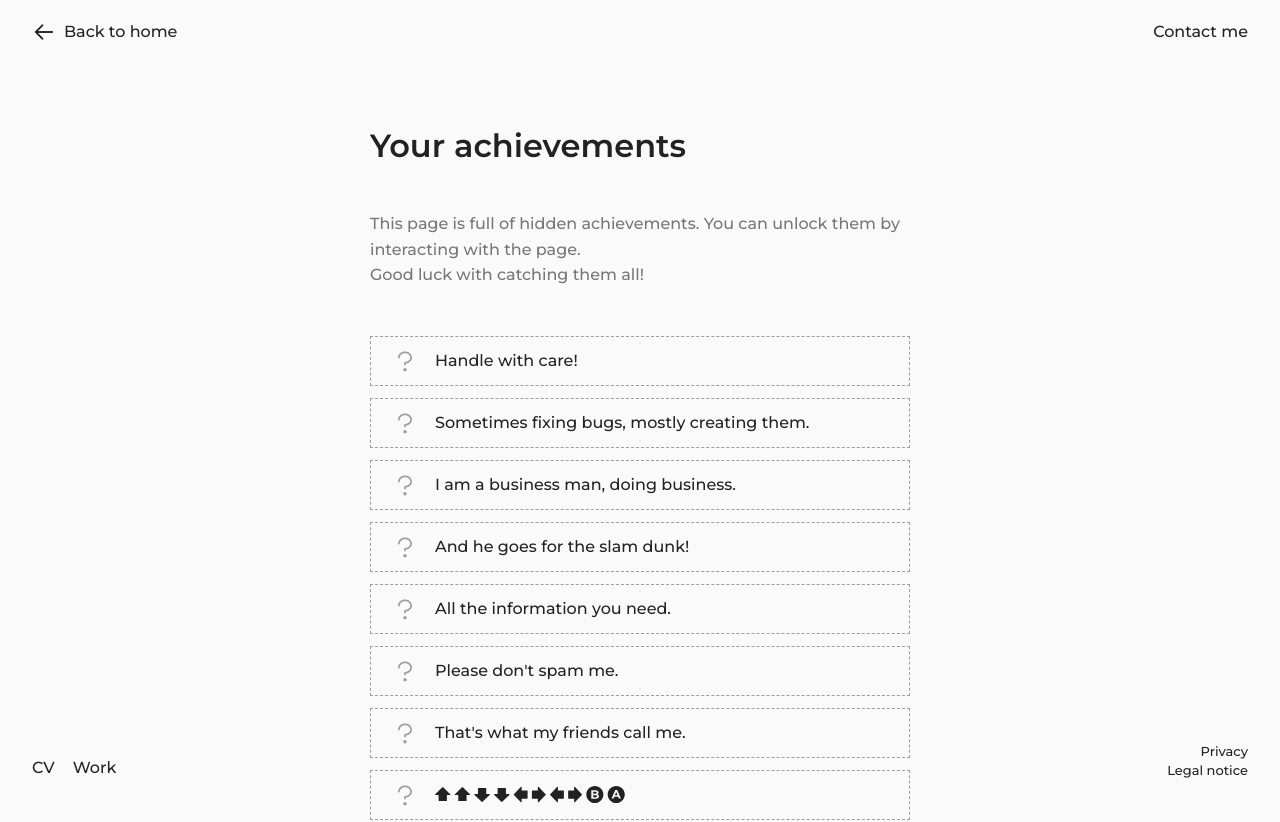
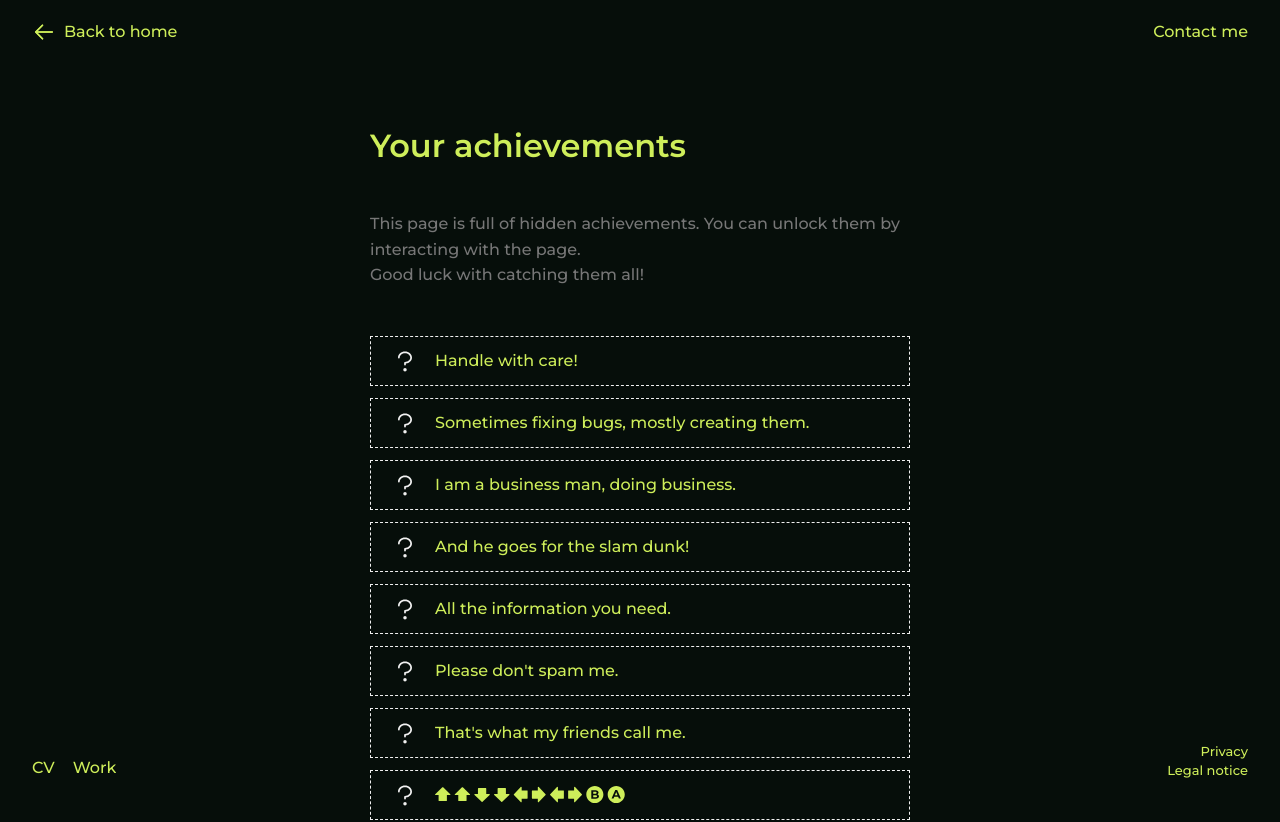
Before and after one commit to AdrianFahrbach/personal-website, a Next.js app: page /achievements in a window 1280 px wide. Shown: the top 822 px of the page. Built offline with nearby package versions, Linux system fonts and the light colour scheme.

Commit message:
✨ feat: add dark theme

```diff
--- a/src/components/Headline.module.scss
+++ b/src/components/Headline.module.scss
@@ -18,7 +18,7 @@
     font-size: 72px;
   }
   @media (min-width: 992px) {
-    font-size: 100px;
+    // font-size: 100px;
   }
 }
 
--- a/src/components/Headline.tsx
+++ b/src/components/Headline.tsx
@@ -1,4 +1,4 @@
-import { merchant } from '@/styles/fonts';
+import { enigma, merchant } from '@/styles/fonts';
 import classNames from 'classnames';
 import React from 'react';
 import styles from './Headline.module.scss';
@@ -47,8 +47,8 @@ export const Headline: React.FC<HeadlineProps> = ({ as = 'h1', text }) => {
   );
 
   return as === 'h1' ? (
-    <h1 className={classNames([styles.container, merchant.className])}>{parsedText}</h1>
+    <h1 className={classNames([styles.container, enigma.className])}>{parsedText}</h1>
   ) : (
-    <h2 className={classNames([styles.container, merchant.className])}>{parsedText}</h2>
+    <h2 className={classNames([styles.container, enigma.className])}>{parsedText}</h2>
   );
 };
--- a/src/styles/fonts.ts
+++ b/src/styles/fonts.ts
@@ -12,3 +12,13 @@ export const merchant = localFont({
     },
   ],
 });
+
+export const enigma = localFont({
+  src: [
+    {
+      path: '../assets/fonts/enigma-regular.woff',
+      weight: '400',
+      style: 'normal',
+    },
+  ],
+});
--- a/src/styles/globals.scss
+++ b/src/styles/globals.scss
@@ -1,8 +1,11 @@
 :root {
   --neutral-100: #fafafa;
+  --neutral-100: #060e0a;
   --neutral-100-transparent: rgba(250, 250, 250, 0.45);
   --neutral-900: #222;
+  --neutral-900: #CEEE5A;
   --neutral-900-transparent: rgba(22, 22, 22, 0.4);
+  --neutral-900-transparent: #F0F0F0;
   --neutral-600: #777;
   --neutral-400: #ccc;
   --gold-500: #ba9c7a;
```
Also changed, not shown: src/assets/fonts/enigma-regular.woff (added), 1 other file (tests, documents, lock files or other folders).
